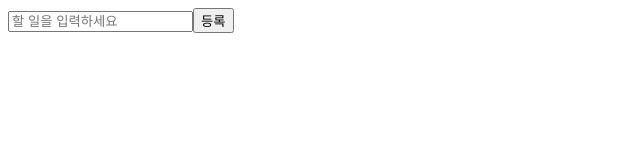
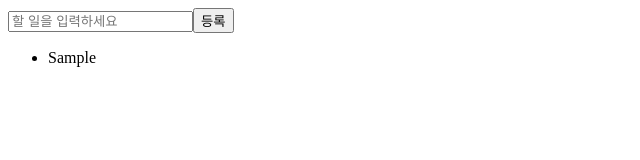
Before and after one commit to dngwoodo/react-todo-app, a React app: page / in a window 1280 px wide. Both pictures are taken after typing "Sample" into the empty fields and a click on the button "등록". Shown: the top 160 px of the page, without its empty margins (0-640 px from the left). Built offline with nearby package versions, Linux system fonts and the light colour scheme.

Commit message:
feat: 할 일 등록 시 list item 추가

```diff
--- a/components/TodoForm.tsx
+++ b/components/TodoForm.tsx
@@ -1,5 +1,5 @@
 import React, { useCallback, useState } from 'react';
-import useTodoActions from '../hooks/useTodoAction';
+import useTodoActions from '../hooks/useTodoActions';
 
 const TodoForm = () => {
   // useState라는 hooks를 이용하면 리랜더링 될때 값들이 초기화되지 않고 예전 값들을 메모리에 올려두고 재사용한다.
--- a/components/TodoList.tsx
+++ b/components/TodoList.tsx
@@ -1,7 +1,15 @@
 import React from 'react';
+import useTodos from '../hooks/useTodos';
 
-const TodoList = () => (
-  <div />
-);
+const TodoList = () => {
+  const todos = useTodos();
+  return (
+    <ul>
+      {todos.map((todo) => (
+        <li key={todo.id}>{todo.text}</li>
+      ))}
+    </ul>
+  );
+};
 
 export default TodoList;
--- /dev/null
+++ b/hooks/useTodos.ts
@@ -0,0 +1,8 @@
+import { useAppSelector } from '../store/configureStore';
+
+const useTodos = () => {
+  const todos = useAppSelector((state) => state.todos);
+  return todos;
+};
+
+export default useTodos;
```
Also changed, not shown: hooks/useTodoActions.ts (renamed from hooks/useTodoAction.ts).
